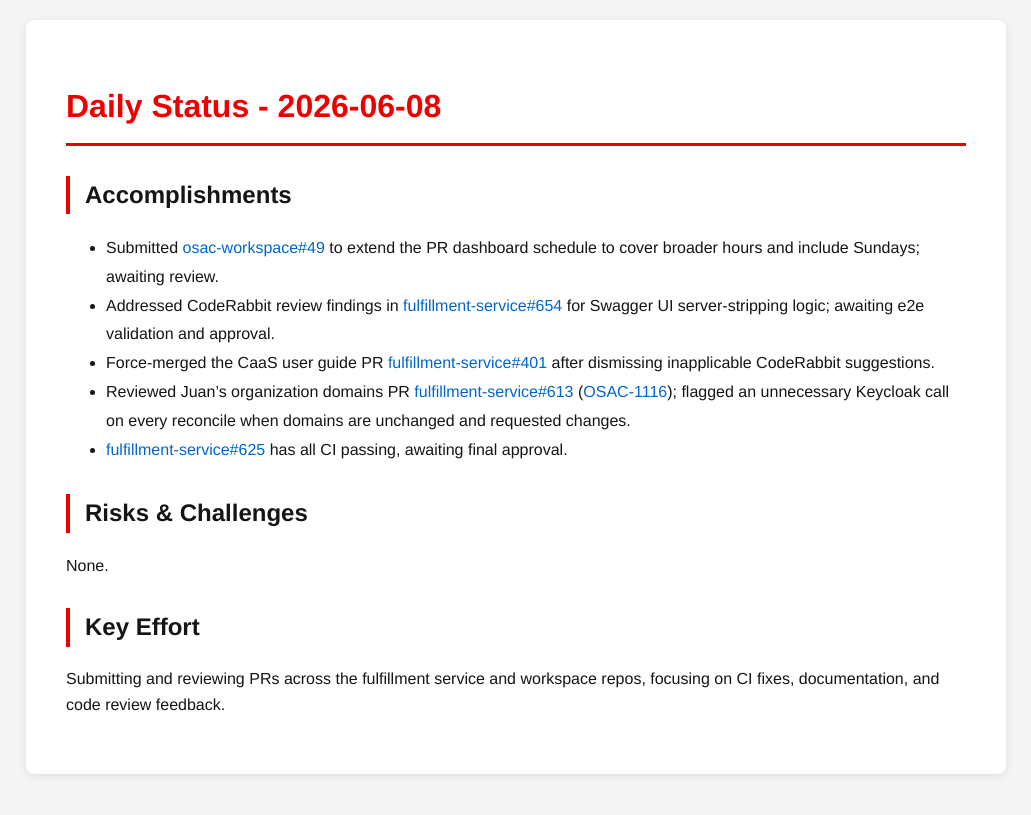
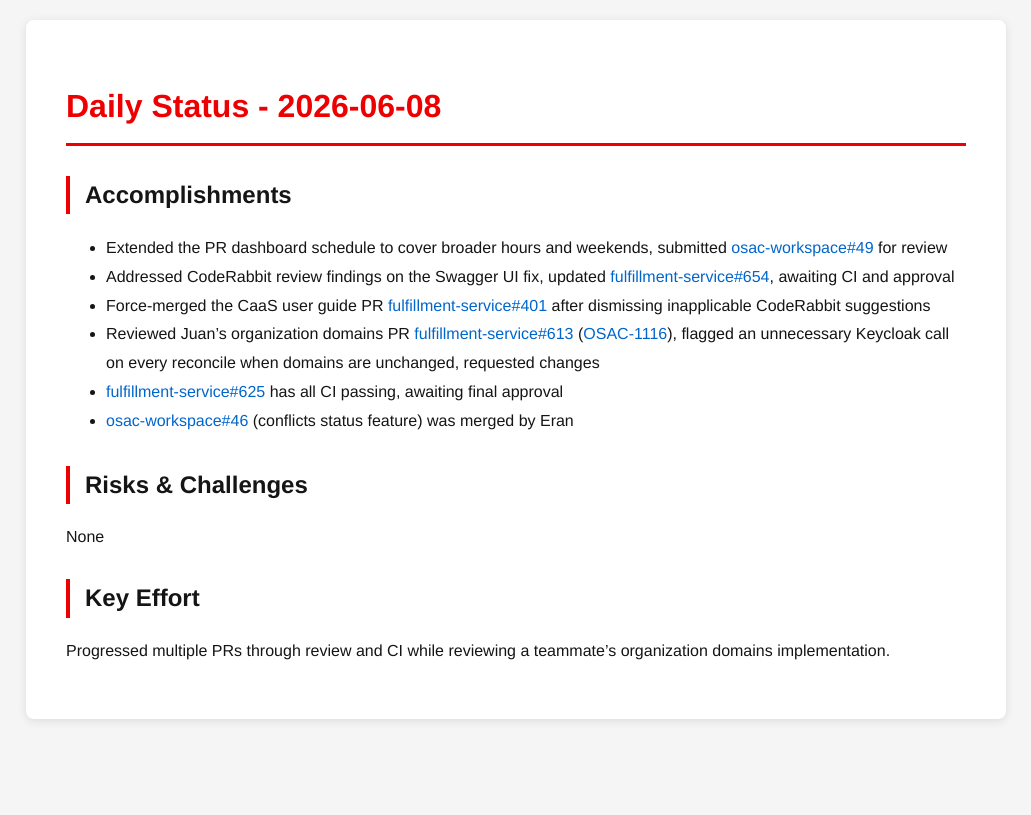
Before and after one commit to tzvatot/daily-status, a Jekyll site: the page built from 2026-06-08.md, in a window 1280 px wide. Shown: the top 815 px of the page, without its empty margins (124-1155 px from the left). Built offline with Jekyll 4.4.1, drawn with Linux system fonts in a browser that asks for light colours.

Commit message:
Daily status update - 2026-06-08

```diff
--- a/2026-06-08.md
+++ b/2026-06-08.md
@@ -7,14 +7,15 @@ date: 2026-06-08
 # Daily Status - 2026-06-08
 
 ## Accomplishments
-- Submitted [osac-workspace#49](https://github.com/osac-project/osac-workspace/pull/49) to extend the PR dashboard schedule to cover broader hours and include Sundays; awaiting review.
-- Addressed CodeRabbit review findings in [fulfillment-service#654](https://github.com/osac-project/fulfillment-service/pull/654) for Swagger UI server-stripping logic; awaiting e2e validation and approval.
-- Force-merged the CaaS user guide PR [fulfillment-service#401](https://github.com/osac-project/fulfillment-service/pull/401) after dismissing inapplicable CodeRabbit suggestions.
-- Reviewed Juan's organization domains PR [fulfillment-service#613](https://github.com/osac-project/fulfillment-service/pull/613) ([OSAC-1116](https://redhat.atlassian.net/browse/OSAC-1116)); flagged an unnecessary Keycloak call on every reconcile when domains are unchanged and requested changes.
-- [fulfillment-service#625](https://github.com/osac-project/fulfillment-service/pull/625) has all CI passing, awaiting final approval.
+- Extended the PR dashboard schedule to cover broader hours and weekends, submitted [osac-workspace#49](https://github.com/osac-project/osac-workspace/pull/49) for review
+- Addressed CodeRabbit review findings on the Swagger UI fix, updated [fulfillment-service#654](https://github.com/osac-project/fulfillment-service/pull/654), awaiting CI and approval
+- Force-merged the CaaS user guide PR [fulfillment-service#401](https://github.com/osac-project/fulfillment-service/pull/401) after dismissing inapplicable CodeRabbit suggestions
+- Reviewed Juan's organization domains PR [fulfillment-service#613](https://github.com/osac-project/fulfillment-service/pull/613) ([OSAC-1116](https://redhat.atlassian.net/browse/OSAC-1116)), flagged an unnecessary Keycloak call on every reconcile when domains are unchanged, requested changes
+- [fulfillment-service#625](https://github.com/osac-project/fulfillment-service/pull/625) has all CI passing, awaiting final approval
+- [osac-workspace#46](https://github.com/osac-project/osac-workspace/pull/46) (conflicts status feature) was merged by Eran
 
 ## Risks & Challenges
-None.
+None
 
 ## Key Effort
-Submitting and reviewing PRs across the fulfillment service and workspace repos, focusing on CI fixes, documentation, and code review feedback.
+Progressed multiple PRs through review and CI while reviewing a teammate's organization domains implementation.
```
